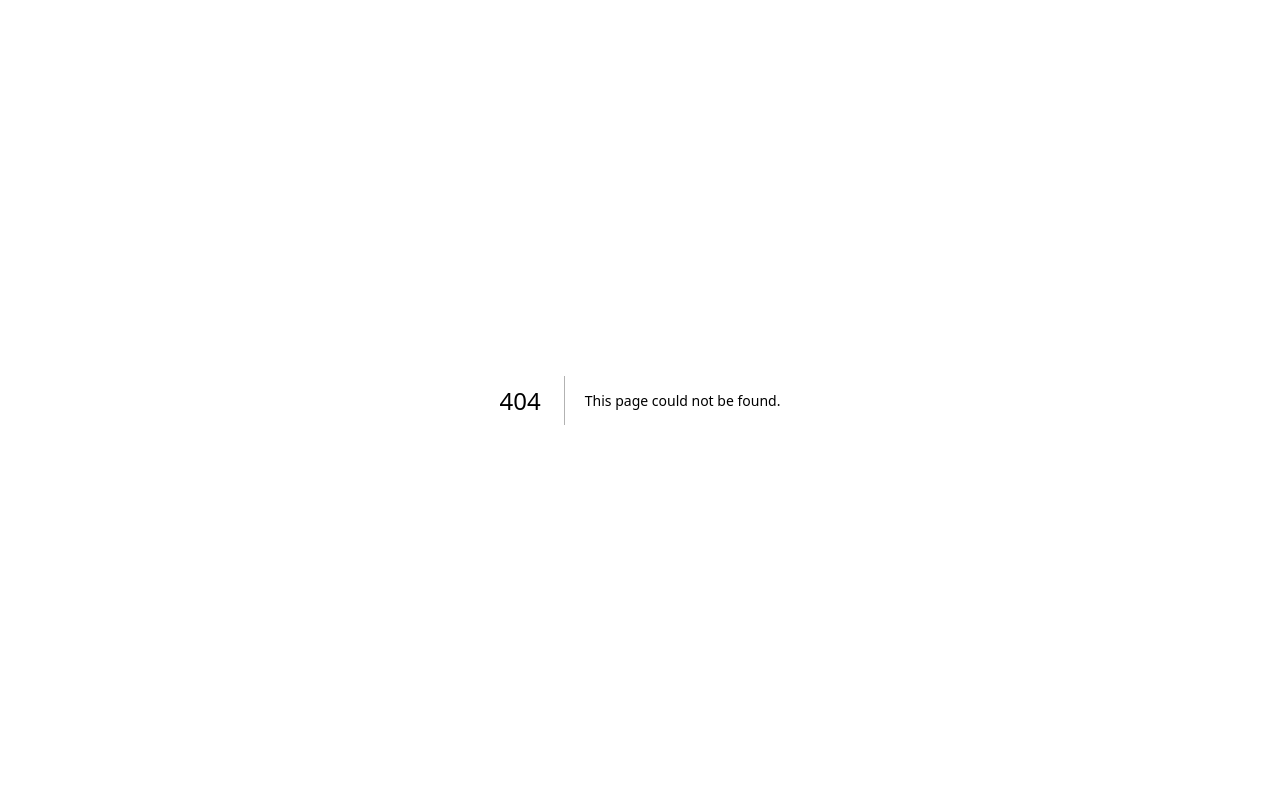
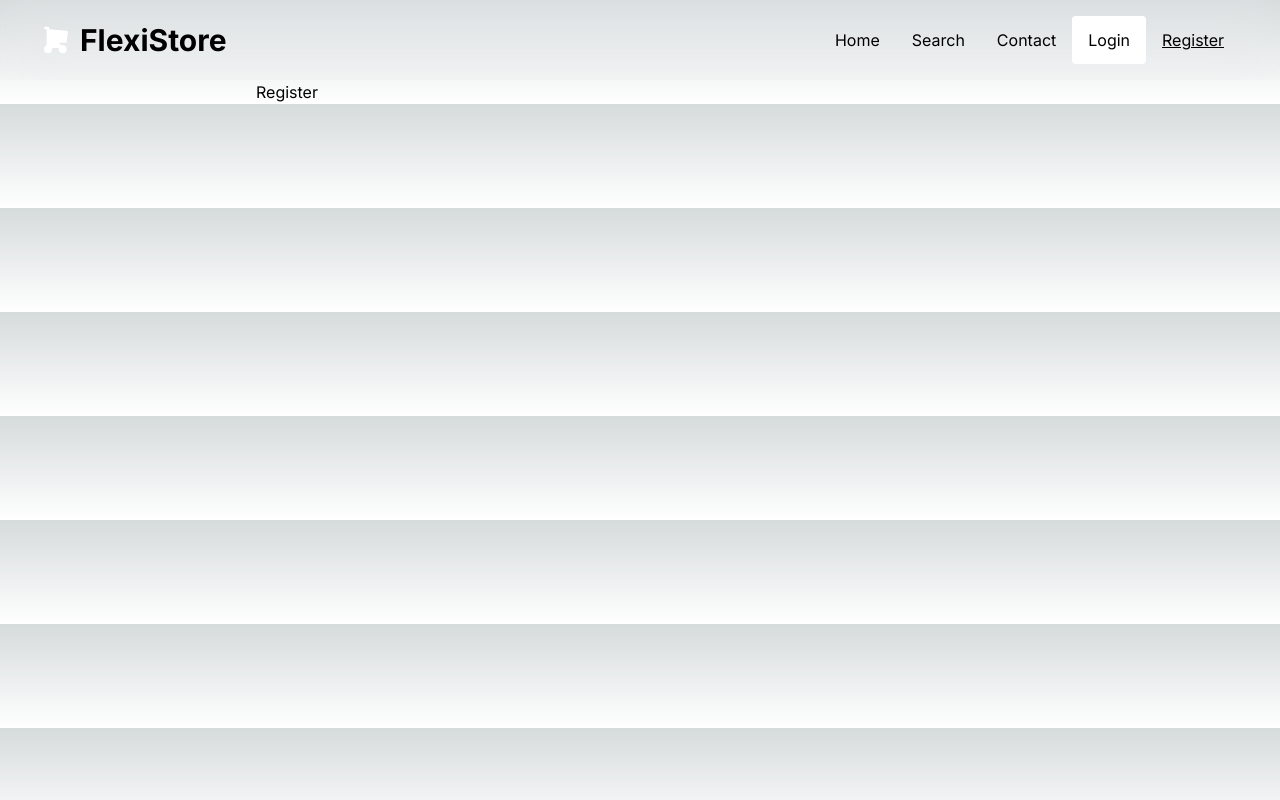
Before and after one commit to forjoa/flexistore, a Next.js app: page /home/register in a window 1280 px wide. Before the commit this address had no page. Built offline with nearby package versions, Linux system fonts and the light colour scheme.

Commit message:
create basic components for each window

```diff
--- /dev/null
+++ b/src/app/home/contact/page.tsx
@@ -0,0 +1,9 @@
+import Main from '@/components/home/globals/Main'
+
+export default function Contact() {
+  return (
+    <Main>
+      <p>Contact</p>
+    </Main>
+  )
+}
--- /dev/null
+++ b/src/app/home/login/page.tsx
@@ -0,0 +1,9 @@
+import Main from '@/components/home/globals/Main'
+
+export default function Login() {
+  return (
+    <Main>
+      <p>Login</p>
+    </Main>
+  )
+}
--- /dev/null
+++ b/src/app/home/register/page.tsx
@@ -0,0 +1,9 @@
+import Main from '@/components/home/globals/Main'
+
+export default function Register() {
+  return (
+    <Main>
+      <p>Register</p>
+    </Main>
+  )
+}
--- /dev/null
+++ b/src/app/home/search/page.tsx
@@ -0,0 +1,9 @@
+import Main from '@/components/home/globals/Main'
+
+export default function Search() {
+  return (
+    <Main>
+      <p>Search</p>
+    </Main>
+  )
+}
```
